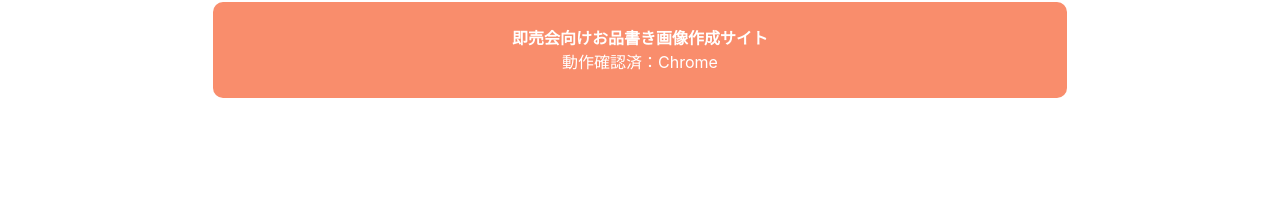
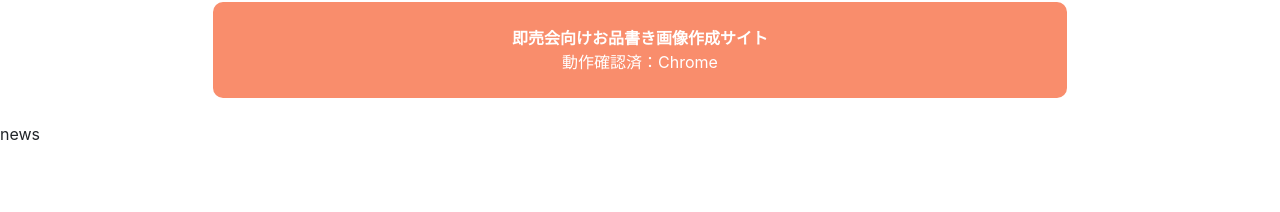
Before and after one commit to kyoruni/oshinagaki, a Vue app: page / in a window 1280 px wide. Shown: the part 78-290 px from the top of the page. Built offline with nearby package versions, Linux system fonts and the light colour scheme.

Commit message:
:wrench: お知らせコンポーネント作成

```diff
--- /dev/null
+++ b/src/components/News.vue
@@ -0,0 +1,11 @@
+<template>
+  <div class="news">
+    news
+  </div>
+</template>
+
+<script>
+export default {
+  name: 'News'
+}
+</script>
--- a/src/views/Home.vue
+++ b/src/views/Home.vue
@@ -1,8 +1,8 @@
 <template>
   <div class="home">
-    <b-row>
-      <!-- インフォメーション -->
-      <div class="infomation col-8 mt-4 mx-auto">
+    <!-- インフォメーション -->
+    <b-row class="mt-4">
+      <div class="infomation col-8 mx-auto">
         <p class="text-center m-4">
           <span class="font-weight-bold">
             即売会向けお品書き画像作成サイト<br />
@@ -10,15 +10,22 @@
           動作確認済：Chrome
         </p>
       </div>
-      <!-- お知らせ -->
+    </b-row>
+    <!-- お知らせ -->
+    <b-row class="mt-4">
+      <news />
     </b-row>
   </div>
 </template>
 
 <script>
+import news from '../components/News'
 
 export default {
-  name: 'Home'
+  name: 'Home',
+  components: {
+    news
+  }
 }
 </script>
 
```
